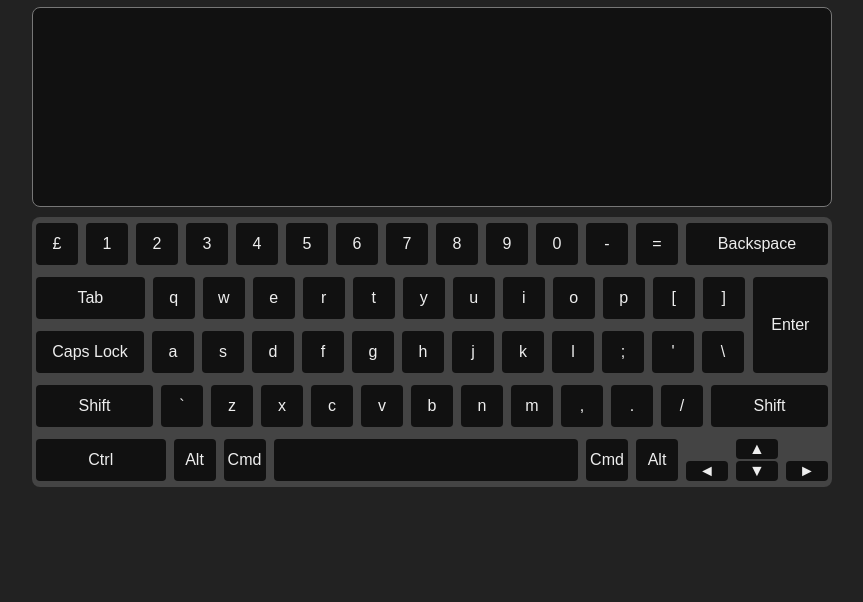
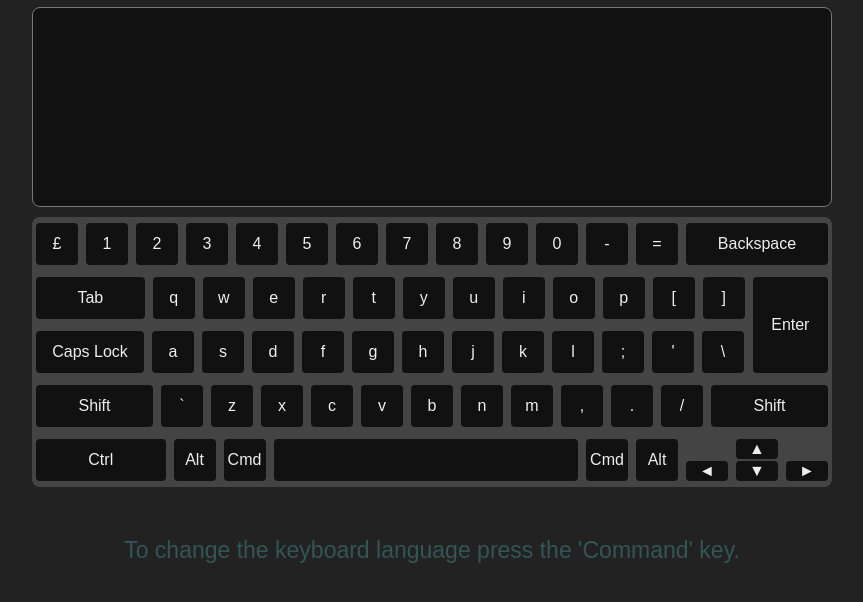
Before and after one commit to andrzejpuzynski/virtual-keyboard, a website built with webpack: page virtual-keyboard/src/template.html in a window 1280 px wide. Shown: the part 40-642 px from the top of the page, without its empty margins (208-1071 px from the left). Built offline with nearby package versions, Linux system fonts and the light colour scheme.

Commit message:
feat: Savig keyboard language to local storage

```diff
--- a/virtual-keyboard/src/scripts/index.js
+++ b/virtual-keyboard/src/scripts/index.js
@@ -15,20 +15,23 @@ const keyboardUkr = ukrKeyboard;
 class VirtualKeyboard {
   constructor(root) {
     this.keysSetup = [];
-    this.keyboardLanguage = this.setKeyboardLanguage();
+    this.keyboardLanguage = [];
     this.capsLockOn = false;
     this.alt = false;
     this.ctrl = false;
     this.shift = false;
+    this.setKeyboardLanguage();
     this.title = this.createTitle("Virtual Keyboard on MacBook Pro");
     this.textArea = this.createTextArea(8, 50);
     this.vkKeyboard = this.createVirtualKeyboardContainer();
+    this.changingLanguageInfo = this.createInfoAboutChangingLanguage();
     // creating virtual keyboard container
     this.vkContainer = document.createElement('div');
     this.vkContainer.classList.add('vk-container');
     this.vkContainer.appendChild(this.title);
     this.vkContainer.appendChild(this.textArea);
     this.vkContainer.appendChild(this.vkKeyboard);
+    this.vkContainer.appendChild(this.changingLanguageInfo);
 
     this.root = root;
     this.root.appendChild(this.vkContainer)
@@ -79,13 +82,25 @@ class VirtualKeyboard {
     return elkey.renderHtml();
   }
 
+  createInfoAboutChangingLanguage() {
+    const vkInfoAboutChangingLanguage = document.createElement('p');
+    vkInfoAboutChangingLanguage.className = 'vk-info-lang';
+    vkInfoAboutChangingLanguage.innerText = "To change the keyboard language press the 'Command' key.";
+    return vkInfoAboutChangingLanguage;
+  }
+
   changeCaps() {
     this.capsLockOn = !this.capsLockOn;
     this.keysSetup.forEach((item) => item.setCapsLock(this.capsLockOn));
   }
 
   setKeyboardLanguage() {
-    return keyboardEng
+    if (localStorage.getItem('vk-language')) {
+      this.keyboardLanguage = JSON.parse(localStorage.getItem('vk-language'));
+    } else {
+      this.keyboardLanguage = keyboardEng;
+      localStorage.setItem('vk-language', JSON.stringify(this.keyboardLanguage));
+    }
   }
 
   changeKeyboardLanguage() {
@@ -96,7 +111,8 @@ class VirtualKeyboard {
           this.keysSetup[index].changeLanguage(this.keyboardLanguage[idx][jdx], this.capsLockOn)
         )
       });
-    })
+    });
+    localStorage.setItem('vk-language', JSON.stringify(this.keyboardLanguage));
   }
 
   setUpKeyboardListeners() {
--- a/virtual-keyboard/src/styles/stylesheet.css
+++ b/virtual-keyboard/src/styles/stylesheet.css
@@ -20,6 +20,7 @@
     --key-active: #f00;
     --key-symbol: #eee;
     --border: #777;
+    --info: #355;
 }
 
 body {
@@ -83,6 +84,15 @@ body {
     background: red;
 }
 
+.vk-info-lang {
+    text-align: center;
+    display: block;
+    width: 800px;
+    margin: 50px auto 0px auto;
+    font-size: 23px;
+    color: var(--info);
+}
+
 /* ----------- keys size in 1 row  ------------- */
 .vk-row:nth-child(1) .vk-key:nth-child(14) {
     flex-grow: 5.0;
```
